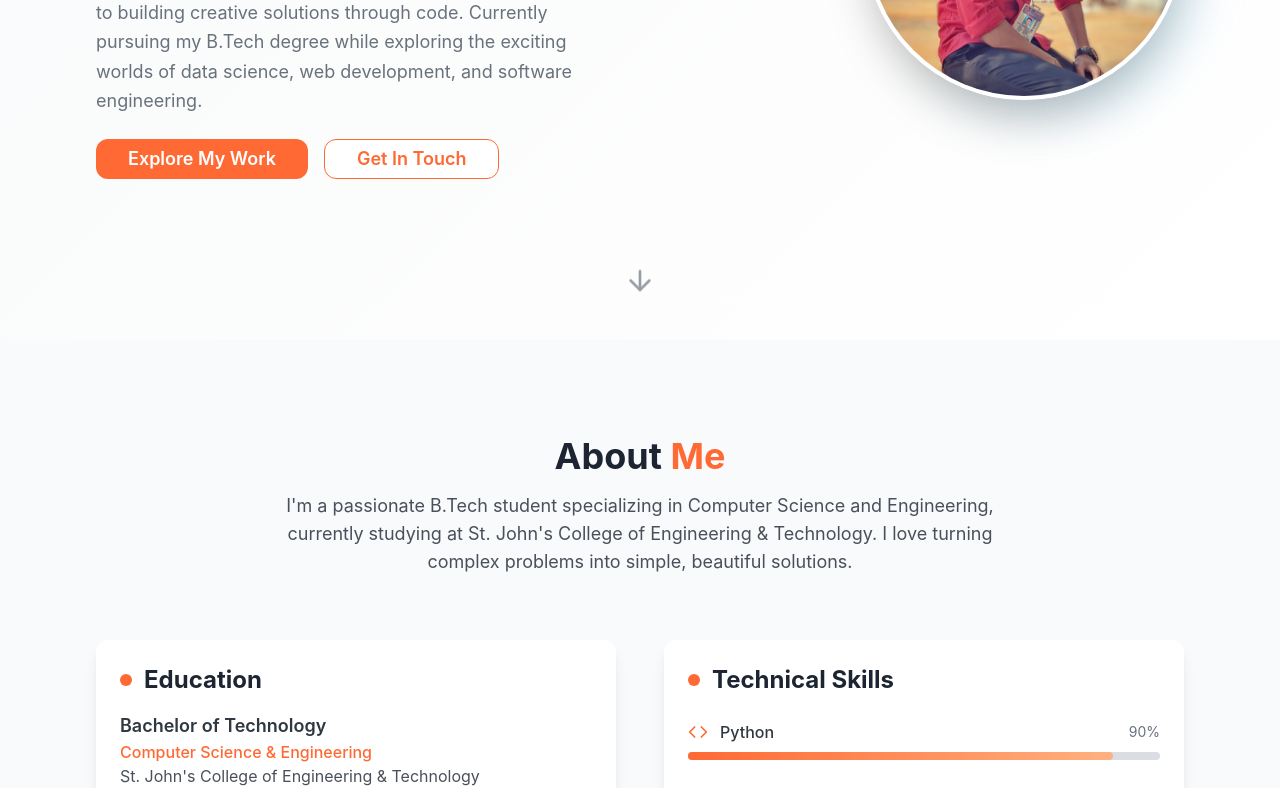
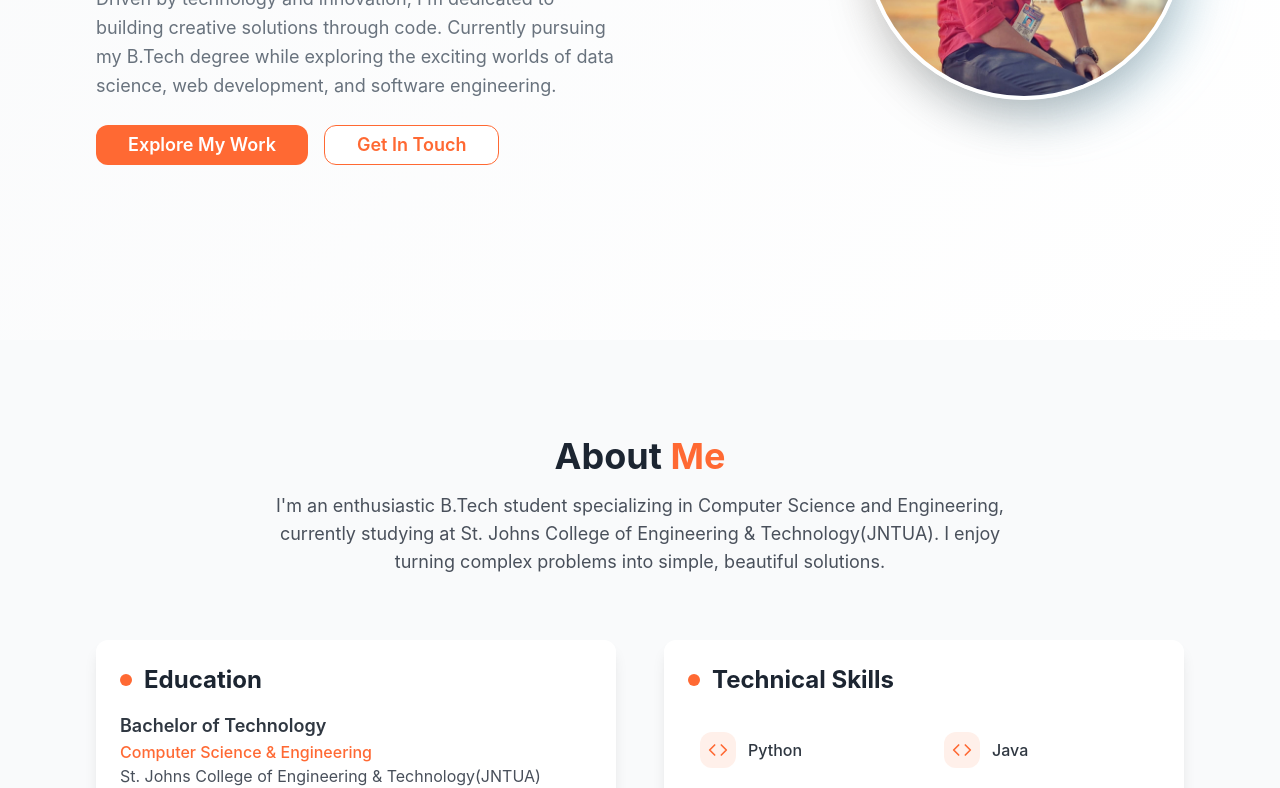
Before and after one commit to veerabhadra05/My_Portfolio, a React (Vite) app: page / in a window 1280 px wide. Shown: the part 460-1248 px from the top of the page. Built offline with nearby package versions, Linux system fonts and the light colour scheme; the HTML template or start-up script is replaced by a standard one.

Commit message:
Update portfolio with user details

```diff
--- a/src/components/About.tsx
+++ b/src/components/About.tsx
@@ -3,12 +3,12 @@ import { Card, CardContent } from '@/components/ui/card';
 
 const About = () => {
   const technicalSkills = [
-    { name: 'Python', icon: Code, level: 90 },
-    { name: 'Java', icon: Code, level: 85 },
-    { name: 'JavaScript', icon: Code, level: 80 },
-    { name: 'HTML & CSS', icon: Code, level: 95 },
-    { name: 'SQL & MySQL', icon: Database, level: 85 },
-    { name: 'C Programming', icon: Code, level: 80 },
+    { name: 'Python', icon: Code },
+    { name: 'Java', icon: Code },
+    { name: 'JavaScript', icon: Code },
+    { name: 'HTML & CSS', icon: Code },
+    { name: 'SQL & MySQL', icon: Database },
+    { name: 'C Programming', icon: Code },
   ];
 
   const softSkills = [
@@ -26,9 +26,9 @@ const About = () => {
             About <span className="text-orange-primary">Me</span>
           </h2>
           <p className="text-lg text-gray-600 max-w-3xl mx-auto">
-            I'm a passionate B.Tech student specializing in Computer Science and Engineering,
-            currently studying at St. John's College of Engineering & Technology.
-            I love turning complex problems into simple, beautiful solutions.
+            I'm an enthusiastic B.Tech student specializing in Computer Science and Engineering,
+            currently studying at St. Johns College of Engineering & Technology(JNTUA).
+            I enjoy turning complex problems into simple, beautiful solutions.
           </p>
         </div>
 
@@ -51,7 +51,7 @@ const About = () => {
                       Computer Science & Engineering
                     </p>
                     <p className="text-gray-600">
-                      St. John's College of Engineering & Technology
+                      St. Johns College of Engineering & Technology(JNTUA)
                     </p>
                   </div>
                 </div>
@@ -87,22 +87,13 @@ const About = () => {
                   <span className="w-3 h-3 bg-orange-primary rounded-full mr-3"></span>
                   Technical Skills
                 </h3>
-                <div className="space-y-6">
+                <div className="grid grid-cols-2 gap-4">
                   {technicalSkills.map((skill, index) => (
-                    <div key={index} className="space-y-2">
-                      <div className="flex items-center justify-between">
-                        <div className="flex items-center space-x-3">
-                          <skill.icon className="w-5 h-5 text-orange-primary" />
-                          <span className="font-medium text-gray-700">{skill.name}</span>
-                        </div>
-                        <span className="text-sm text-gray-500">{skill.level}%</span>
+                    <div key={index} className="flex items-center space-x-3 p-3 rounded-lg hover:bg-gray-50 transition-colors duration-200">
+                      <div className="p-2 bg-orange-primary/10 rounded-lg">
+                        <skill.icon className="w-5 h-5 text-orange-primary" />
                       </div>
-                      <div className="w-full bg-gray-200 rounded-full h-2">
-                        <div
-                          className="bg-gradient-to-r from-orange-primary to-orange-light h-2 rounded-full transition-all duration-1000 ease-out"
-                          style={{ width: `${skill.level}%` }}
-                        ></div>
-                      </div>
+                      <span className="font-medium text-gray-700">{skill.name}</span>
                     </div>
                   ))}
                 </div>
--- a/src/components/Achievements.tsx
+++ b/src/components/Achievements.tsx
@@ -22,7 +22,8 @@ const Achievements = () => {
       description: 'Comprehensive certification covering Python fundamentals, data types, control structures, functions, and object-oriented programming concepts.',
       icon: FileText,
       color: 'sky-primary',
-      gradient: 'from-sky-primary to-sky-light'
+      gradient: 'from-sky-primary to-sky-light',
+      verifyUrl: 'https://www.credly.com/badges/c74c919a-096f-489f-b22f-f0202f7bdf6c/linked_in?t=sg1dol'
     },
     {
       title: 'Introduction to Environmental Economics',
@@ -128,9 +129,19 @@ const Achievements = () => {
                         <p className={`text-${cert.color} font-semibold text-sm mb-3`}>
                           Issued by {cert.issuer}
                         </p>
-                        <p className="text-gray-600 text-sm leading-relaxed">
+                        <p className="text-gray-600 text-sm leading-relaxed mb-3">
                           {cert.description}
                         </p>
+                        {cert.verifyUrl && (
+                          <a
+                            href={cert.verifyUrl}
+                            target="_blank"
+                            rel="noopener noreferrer"
+                            className={`text-${cert.color} text-sm font-medium hover:underline`}
+                          >
+                            Verify Certificate →
+                          </a>
+                        )}
                       </div>
                     </div>
                   </CardContent>
--- a/src/components/Contact.tsx
+++ b/src/components/Contact.tsx
@@ -46,14 +46,14 @@ const Contact = () => {
     {
       icon: Phone,
       label: 'Phone',
-      value: '+91 7330776100',
+      value: '+91 73307*****',
       href: 'tel:+917330776100',
       color: 'sky-primary'
     },
     {
       icon: MapPin,
       label: 'Location',
-      value: 'Karnataka, India',
+      value: 'Adoni, Andhra Pradesh India',
       href: '#',
       color: 'orange-primary'
     },
@@ -61,7 +61,7 @@ const Contact = () => {
       icon: Linkedin,
       label: 'LinkedIn',
       value: 'Connect with me',
-      href: '#',
+      href: 'https://www.linkedin.com/in/veerabhadrappa-ulthi-5073631b6',
       color: 'sky-primary'
     }
   ];
--- a/src/components/Hero.tsx
+++ b/src/components/Hero.tsx
@@ -30,25 +30,27 @@ const Hero = () => {
             </div>
 
             <p className="text-lg text-gray-500 leading-relaxed max-w-2xl">
-              Passionate about technology and innovation, I'm dedicated to building creative solutions
+              Driven by technology and innovation, I'm dedicated to building creative solutions
               through code. Currently pursuing my B.Tech degree while exploring the exciting worlds
               of data science, web development, and software engineering.
             </p>
 
             <div className="flex flex-col sm:flex-row gap-4 justify-center lg:justify-start">
+              <div className="flex flex-col sm:flex-row gap-3 sm:gap-4 w-full sm:w-auto">
                 <Button
                   onClick={scrollToAbout}
-                className="bg-orange-primary hover:bg-orange-dark text-white px-8 py-3 text-lg font-semibold rounded-lg transition-all duration-300 transform hover:scale-105"
+                  className="bg-orange-primary hover:bg-orange-dark text-white px-6 sm:px-8 py-3 text-lg font-semibold rounded-lg transition-all duration-300 transform hover:scale-105"
                 >
                   Explore My Work
                 </Button>
                 <Button
                   variant="outline"
                   onClick={() => document.querySelector('#contact')?.scrollIntoView({ behavior: 'smooth' })}
-                className="border-orange-primary text-orange-primary hover:bg-orange-primary hover:text-white px-8 py-3 text-lg font-semibold rounded-lg transition-all duration-300"
+                  className="border-orange-primary text-orange-primary hover:bg-orange-primary hover:text-white px-6 sm:px-8 py-3 text-lg font-semibold rounded-lg transition-all duration-300"
                 >
                   Get In Touch
                 </Button>
+              </div>
             </div>
           </div>
 
@@ -68,8 +70,8 @@ const Hero = () => {
           </div>
         </div>
 
-        {/* Scroll indicator */}
-        <div className="absolute bottom-8 left-1/2 transform -translate-x-1/2 fade-in fade-in-delay-3">
+        {/* Scroll indicator - hidden on mobile to avoid overlap */}
+        <div className="hidden lg:block absolute bottom-8 left-1/2 transform -translate-x-1/2 fade-in fade-in-delay-3">
           <button
             onClick={scrollToAbout}
             className="animate-bounce text-gray-400 hover:text-orange-primary transition-colors duration-300"
```
Lines whose indentation alone changed are shown as unchanged.
